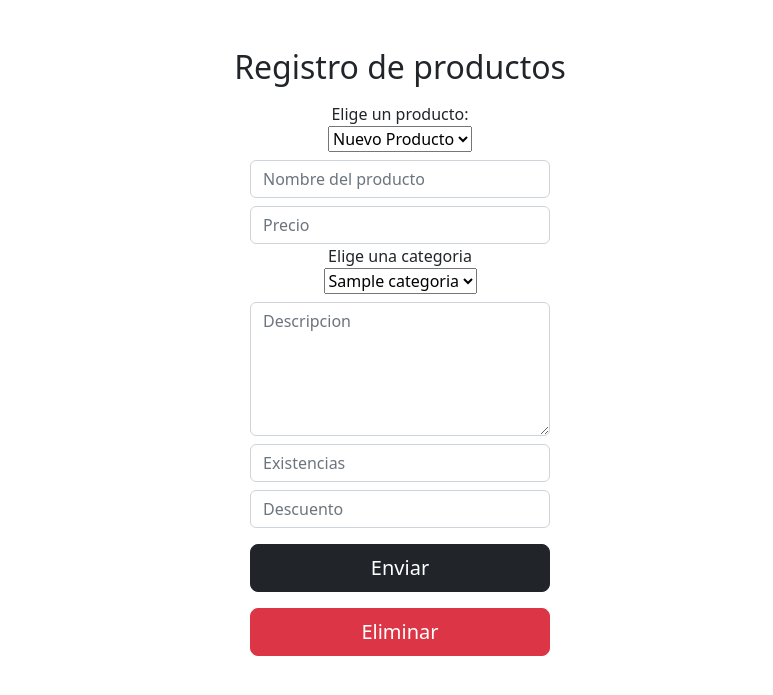
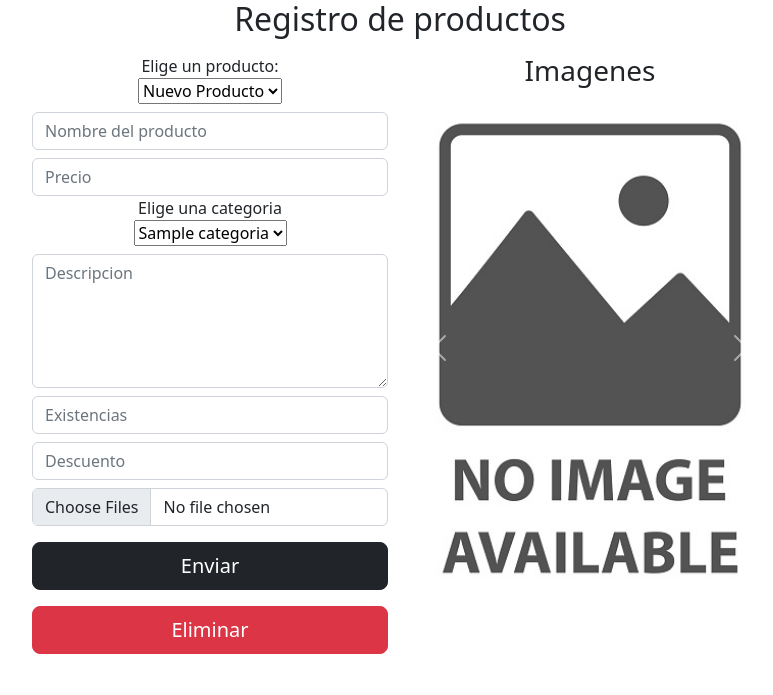
Before and after one commit to TINUSinc/TINUsBooks, a PHP site: page /sources/formularios/productos.php in a window 1280 px wide. Shown: the top 695 px of the page, without its empty margins (240-1013 px from the left). Run offline with PHP 8.4, Linux system fonts and the light colour scheme; tables that the repository leaves empty or names only in its code hold one stand-in row (values such as "Sample post").

Commit message:
Terminando pagina de registro

```diff
--- a/js/productos.js
+++ b/js/productos.js
@@ -5,6 +5,7 @@ var descripcion = document.getElementById("descripcion");
 var existencias = document.getElementById("existencias");
 var descuento = document.getElementById("descuento");
 var categoria = document.querySelector('#categoria');
+var carrousel = document.getElementById("carrousel");
 producto.addEventListener("change", function(){
     var seleccion = producto.options[producto.selectedIndex].value;
     if(seleccion != 0){
@@ -17,10 +18,26 @@ producto.addEventListener("change", function(){
             existencias.value = datos.Existencias_Prod;
             descuento.value = datos.Descuento_Prod;
             categoria.value = datos.ID_Cat;
+            $.post("../PHP/consultas.php",{"idProdImg":datos.ID_Prod},"json").
+            done(function(data, textstatus, jqXHR){
+                var datos = JSON.parse(data);
+                datos = Object.values(datos);
+                carrousel.innerHTML = "";
+                datos.forEach(function(currentValue, index) {
+                    var agregar;
+                    agregar = "<div class='carousel-item'><img src='/media/productos/"+currentValue+"' class='d-block w-100'></div>";
+                    if(index == 0) agregar = "<div class='carousel-item active'><img src='/media/productos/"+currentValue+"' class='d-block w-100'></div>";
+                    carrousel.innerHTML += agregar;
+                });
+                if(datos.length === 0){
+                    carrousel.innerHTML = "<div class='carousel-item active'><img src='/media/productos/No image.jpg' class='d-block w-100'></div>";
+                }
+
+            });
         })
         .fail(function(jqXHR, textStatus, errorThrown){
             console.log("Solicitud fallada");
-        })
+        });
     }else{
         nombre.value = "";
         precio.value = "";
@@ -28,5 +45,6 @@ producto.addEventListener("change", function(){
         existencias.value = "";
         descuento.value = "";
         categoria.value = "";
+        carrousel.innerHTML = "<div class='carousel-item active'><img src='/media/productos/No image.jpg' class='d-block w-100'></div>";
     }
 });
--- a/sources/PHP/altas.php
+++ b/sources/PHP/altas.php
@@ -162,7 +162,7 @@
             }
         }catch(Exception $e){
             echo '<div class="alert alert-danger alert-dismissible fade show" role="alert">
-                    Error al añadir la imagen
+                    Error al añadir la imagen'.$e.'
                   </div>';
         }
     }
--- a/sources/PHP/consultas.php
+++ b/sources/PHP/consultas.php
@@ -8,6 +8,10 @@
 
     if(isset($_POST["idCat"])){
         echo json_encode(getCategoria($_POST["idCat"]));
+    }
+
+    if(isset($_POST["idProdImg"])){
+        echo json_encode(getImagenesProd($_POST["idProdImg"]));
     }
 
     function login($cuentaUsr, $Contra_usr){
--- a/sources/formularios/productos.php
+++ b/sources/formularios/productos.php
@@ -6,8 +6,34 @@
     if(isset($_POST["peticionProducto"]) && $_SERVER["REQUEST_METHOD"] == "POST"){
         if(!$_POST["producto"]){
             crearProucto($_POST["nombre"],$_POST["descripcion"],$_POST["precio"],$_POST["existencias"],$_POST["categoria"],$_POST["descuento"]);
+            $productos = encontrarProducto($_POST["nombre"]);
+            $producto = $productos[0];
+            $target = "../../media/productos/";
+            if(!empty($_FILES["imagen"]["name"][0])){
+                foreach($_FILES["imagen"]["full_path"] as $info){
+                    crearImagenProducto($producto["ID_Prod"],$info);
+                }
+                $cont = 0;
+                foreach($_FILES["imagen"]["tmp_name"] as $tmp){
+                    move_uploaded_file($tmp,$target.$_FILES["imagen"]["full_path"][$cont]);
+                    $cont++;
+                }
+            }
         }else{
             modificarProducto($_POST["producto"],$_POST["nombre"],$_POST["descripcion"],$_POST["precio"],$_POST["existencias"],$_POST["categoria"],$_POST["descuento"]);
+            $productos = encontrarProducto($_POST["nombre"]);
+            $producto = $productos[0];
+            $target = "../../media/productos/";
+            if(!empty($_FILES["imagen"]["name"][0])){
+                foreach($_FILES["imagen"]["full_path"] as $info){
+                    crearImagenProducto($producto["ID_Prod"],$info);
+                }
+                $cont = 0;
+                foreach($_FILES["imagen"]["tmp_name"] as $tmp){
+                    move_uploaded_file($tmp,$target.$_FILES["imagen"]["full_path"][$cont]);
+                    $cont++;
+                }
+            }
         }
     }
     if(isset($_POST["eliminacionProducto"]) && $_SERVER["REQUEST_METHOD"] == "POST"){
@@ -29,14 +55,18 @@
         <!-- links de Bootstrap -->
         <!-- CSS only -->
         <link href="https://cdn.jsdelivr.net/npm/bootstrap@5.2.3/dist/css/bootstrap.min.css" rel="stylesheet" integrity="sha384-rbsA2VBKQhggwzxH7pPCaAqO46MgnOM80zW1RWuH61DGLwZJEdK2Kadq2F9CUG65" crossorigin="anonymous">
+        <!-- JavaScript Bundle with Popper -->
+        <script src="https://cdn.jsdelivr.net/npm/bootstrap@5.2.3/dist/js/bootstrap.bundle.min.js" integrity="sha384-kenU1KFdBIe4zVF0s0G1M5b4hcpxyD9F7jL+jjXkk+Q2h455rYXK/7HAuoJl+0I4" crossorigin="anonymous"></script>
+
         <script src="https://ajax.googleapis.com/ajax/libs/jquery/3.6.1/jquery.min.js"></script>
         <script src="../../js/productos.js" defer></script>
     </head>
     <body>
-
-        <div class="text-center mt-5">
+        <div class="container text-center">
             <h1 class="h2 mb-3 font-weight-normal">Registro de productos</h1>
-            <form style="max-width:300px;margin:auto;" method="POST" action="<?php echo htmlspecialchars($_SERVER["PHP_SELF"]); ?>">
+            <div class="row justify-content-center">
+                <div class="col-sm-10 col-md-6 col-lg-4">
+                    <form method="POST" action="<?php echo htmlspecialchars($_SERVER["PHP_SELF"]); ?>" enctype="multipart/form-data">
                         <div class="form-group">
                             <label for="producto">Elige un producto:</label>
                             <br>
@@ -61,11 +91,11 @@
                                         echo '<option value='.$categoria["ID_cat"].'>'.$categoria["Nom_Cat"].'</option>';
                                     }
                                 ?>
-
                             </select>
                             <textarea required class="mt-2 form-control" name="descripcion" rows="5" cols="60" placeholder="Descripcion" id="descripcion"></textarea>
                             <input required type="number" class="mt-2 form-control" placeholder="Existencias" name="existencias" id="existencias">
                             <input required type="number" class="mt-2 form-control" placeholder="Descuento" name="descuento" max="99" min="0" id="descuento">
+                            <input type="file" class="mt-2 form-control" multiple accept=".png, .jpg" name="imagen[]" id="imagen" value="Selecciona imagenes">
                             <div class="mt-3 d-grid gap-2">
                                 <button class="btn btn-dark btn-lg" name="peticionProducto">Enviar</button>
                             </div>
@@ -76,5 +106,23 @@
                         </div>
                     </form>
                 </div>
+                <div class="col-sm-10 col-md-6 col-lg-4">
+                    <h3>Imagenes</h3>
+                    <div id="carouselExampleControls" class="carousel slide" data-bs-ride="carousel">
+                        <div class="carousel-inner" id="carrousel">
+                        <div class='carousel-item active'><img src='/media/productos/No image.jpg' class='d-block w-100'></div>
+                        </div>
+                        <button class="carousel-control-prev" type="button" data-bs-target="#carouselExampleControls" data-bs-slide="prev">
+                            <span class="carousel-control-prev-icon" style="color: gray;" aria-hidden="true"></span>
+                            <span class="visually-hidden">Previous</span>
+                        </button>
+                        <button class="carousel-control-next" type="button" data-bs-target="#carouselExampleControls" data-bs-slide="next">
+                            <span class="carousel-control-next-icon" style="color: gray;" aria-hidden="true"></span>
+                            <span class="visually-hidden">Next</span>
+                        </button>
+                    </div>
+                </div>
+            </div>
+        </div>
     </body>
 </html>
```
Also changed, not shown: media/productos/IT.jpg (added), media/productos/IT2.JPG (added), media/productos/No image.jpg (added), media/productos/dragon.jpg (added), media/productos/dragon2.jpg (added), media/productos/mob.jpg (added), media/productos/mob2.jpg (added). Lines whose indentation alone changed are shown as unchanged.
